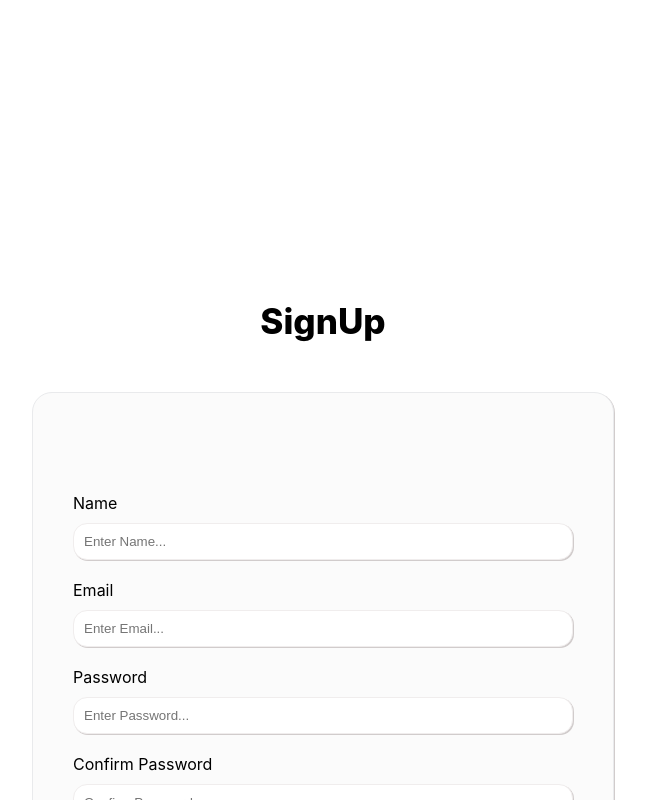
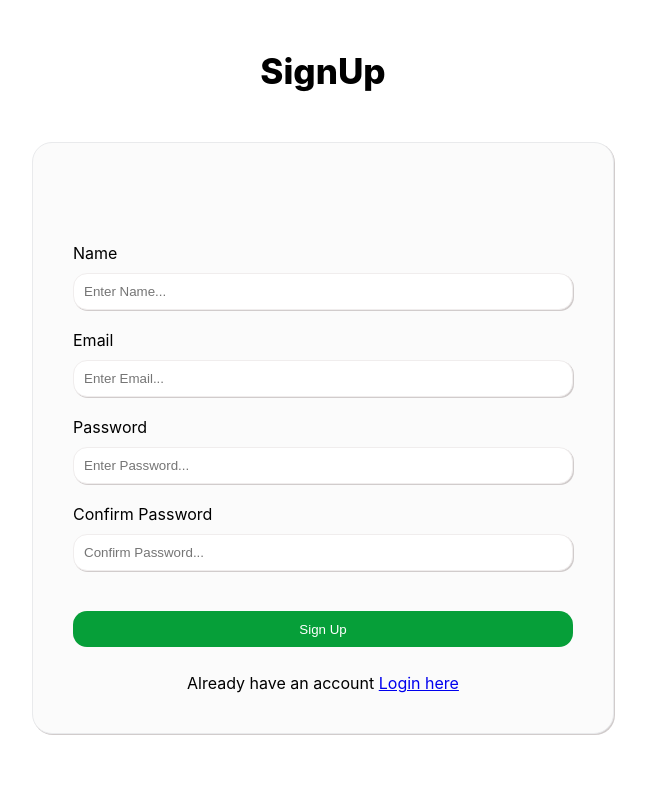
Before and after one commit to jahanashirin09/React_todo_list, a React (Create React App) app: page / in a window 1280 px wide. Shown: the top 800 px of the page, without its empty margins (317-963 px from the left). Built offline with nearby package versions, Linux system fonts and the light colour scheme.

Commit message:
changed margins

```diff
--- a/src/component/Login.css
+++ b/src/component/Login.css
@@ -1,5 +1,5 @@
 .login-header{
-  margin: 300px auto 20px auto;
+  margin: 50px auto 20px auto;
     text-align: center;
     font-weight:800;
     font-size: 35px;
--- a/src/component/SignUp.css
+++ b/src/component/SignUp.css
@@ -1,5 +1,5 @@
 .signup-header{
-margin: 300px auto 20px auto;
+margin: 50px auto 20px auto;
 text-align: center;
  font-weight:800;
  font-size: 35px;
@@ -59,7 +59,7 @@ text-align: center;
   margin-left: 10px;
 
 }
-.gogle-auth{
+.google-auth{
   width:200px;
   margin-left: 140px;
 }
--- a/src/component/SignUp.js
+++ b/src/component/SignUp.js
@@ -30,11 +30,16 @@ export default function SignUp() {
         </div>
 
         <form className='signup-main-container'  onSubmit={handleSubmit(onsubmitFtn)} noValidate>
-        <GoogleLogin className="gogle-auth"
-                onSuccess={handleGoogleLogin}
-                onError={handleGoogleError}
-                text='signup_with'
-            />
+            <div className='google-auth'>
+            <GoogleLogin shape='circle'
+
+        onSuccess={handleGoogleLogin}
+        onError={handleGoogleError}
+        text='signup_with'
+    />
+
+            </div>
+
             <div className='form-group'>
 
                 <label>Name</label>
```
